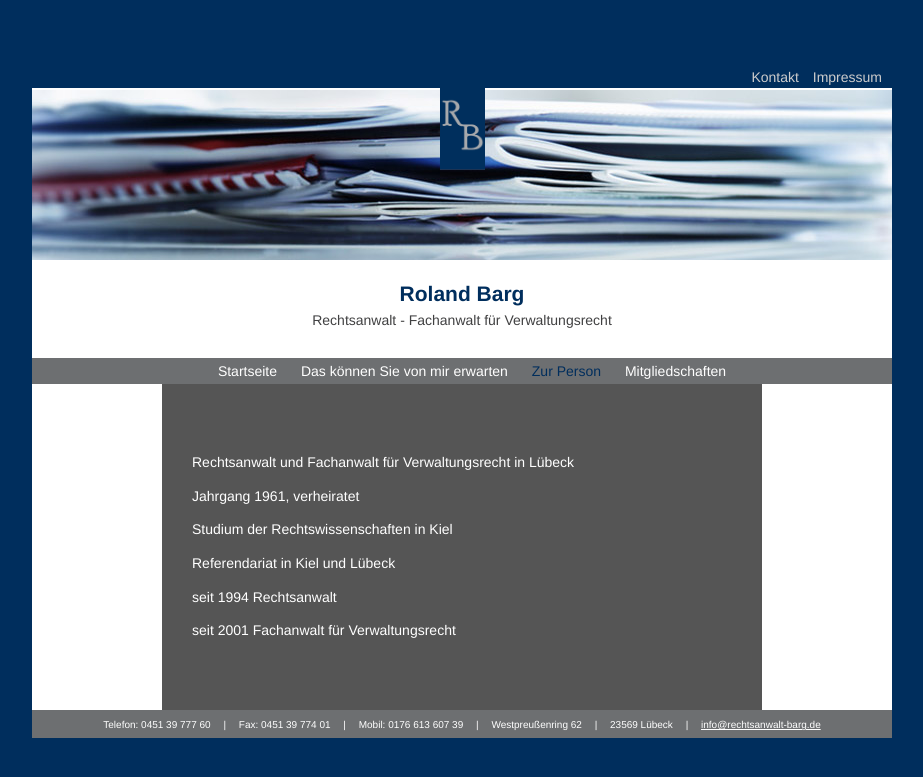
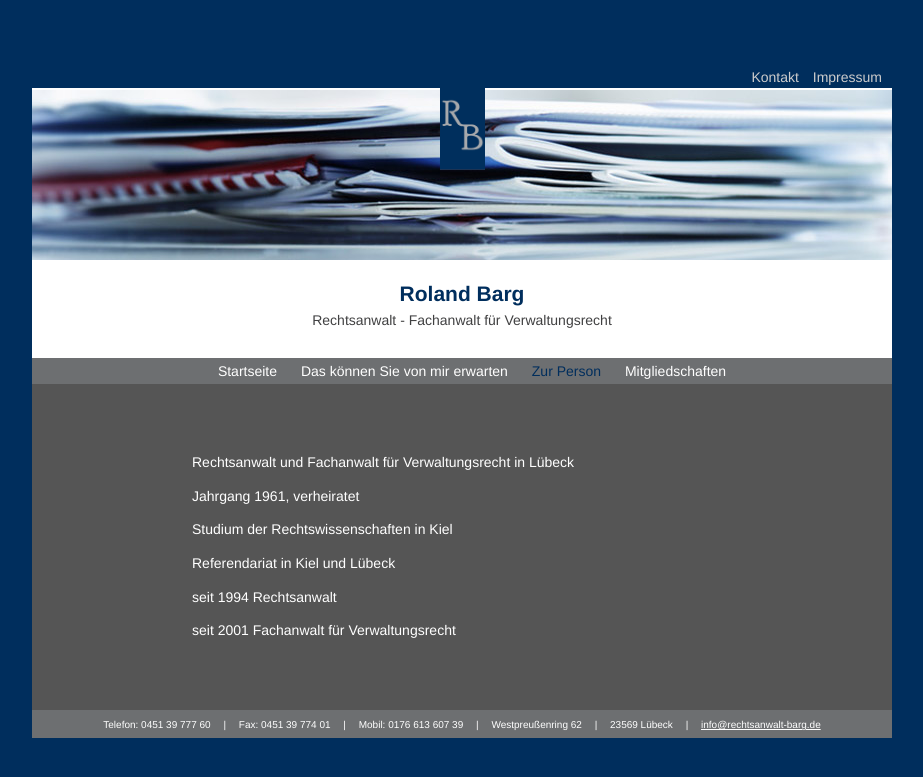
Before and after one commit to RWCB/rechtsanwalt-barg, a Jekyll site: the page built from personal-data.md, in a window 1280 px wide. Shown: the top 777 px of the page, without its empty margins (178-1101 px from the left). Built offline with Jekyll 4.4.1, drawn with Linux system fonts in a browser that asks for light colours; our own code applies the rules of GitHub Pages for plain Markdown files; a script that is not in the unit is left out; the repository's description, which GitHub fills in, is left out.

Commit message:
Update style.scss

```diff
--- a/assets/css/style.scss
+++ b/assets/css/style.scss
@@ -123,8 +123,7 @@ menu > ul > li > a.activeLink {
 }
 
 section {
-  width: 540px;
-  padding: 55px 30px;
+  padding: 55px 160px;
   position: relative;
   display: block;
   margin: 0 auto;
```
